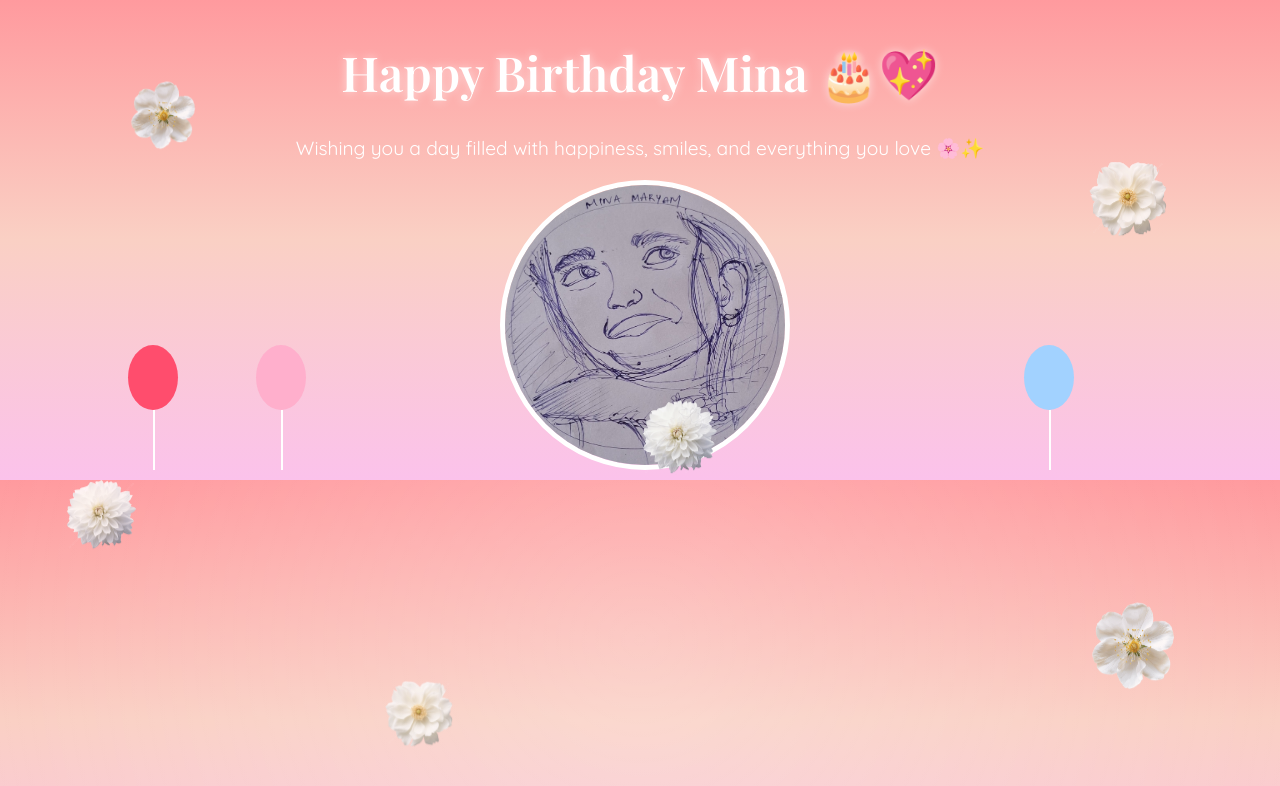
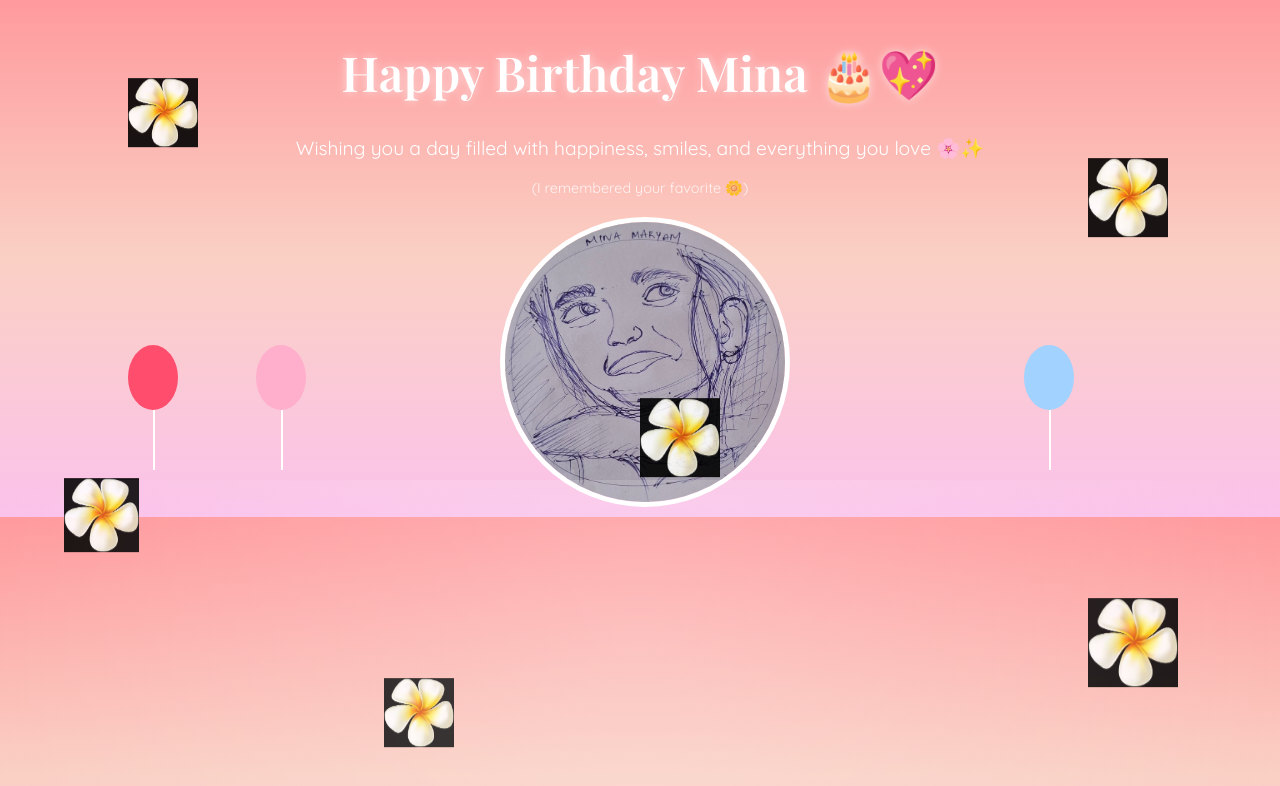
Before and after one commit to adwaith-m/Mina, a plain HTML site: page index.html in a window 1280 px wide. Drawn offline with nearby package versions, Linux system fonts and the light colour scheme.

Commit message:
Update index.html

```diff
--- a/index.html
+++ b/index.html
@@ -113,8 +113,25 @@ p {
 @keyframes floatFlower {
     0%,100% { transform: translateY(0); }
     50% { transform: translateY(-8px); }
+}.plumeria {
+    position: absolute;
+    width: 90px;
+    opacity: 0.9;
+    animation: floatPlumeria 7s ease-in-out infinite;
+    filter: drop-shadow(0 0 8px rgba(255,255,255,0.6));
 }
 
+    @keyframes floatPlumeria {
+    0% {
+        transform: translateY(0px) rotate(0deg);
+    }
+    50% {
+        transform: translateY(-12px) rotate(5deg);
+    }
+    100% {
+        transform: translateY(0px) rotate(0deg);
+    }
+}
 /* 🎉 CONFETTI */
 .confetti {
     position: fixed;
@@ -152,6 +169,7 @@ p {
 <h1>Happy Birthday Mina 🎂💖</h1>
 
 <p>Wishing you a day filled with happiness, smiles, and everything you love 🌸✨</p>
+<p style="font-size:0.9rem; opacity:0.8;">(I remembered your favorite 🌼)</p>
 
 <!-- CARD -->
 <div class="card" onclick="this.classList.toggle('flip')">
@@ -172,12 +190,12 @@ p {
 <div class="balloon" style="left:80%; background:#a2d2ff;"></div>
 
 <!-- 🌸 FLOWERS -->
-<img class="flower" src="flower1.png" style="top:10%; left:10%; width:70px;">
-<img class="flower" src="flower3.png" style="top:20%; left:85%; width:80px;">
-<img class="flower" src="flower4.png" style="top:60%; left:5%; width:75px;">
-<img class="flower" src="flower1.png" style="top:75%; left:85%; width:90px;">
-<img class="flower" src="flower3.png" style="top:85%; left:30%; width:70px;">
-<img class="flower" src="flower4.png" style="top:50%; left:50%; width:80px;">
+<img class="flower" src="plumeria.jpeg" style="top:10%; left:10%; width:70px;">
+<img class="flower" src="plumeria.jpeg" style="top:20%; left:85%; width:80px;">
+<img class="flower" src="plumeria.jpeg" style="top:60%; left:5%; width:75px;">
+<img class="flower" src="plumeria.jpeg" style="top:75%; left:85%; width:90px;">
+<img class="flower" src="plumeria.jpeg" style="top:85%; left:30%; width:70px;">
+<img class="flower" src="plumeria.jpeg" style="top:50%; left:50%; width:80px;">
 
 <div class="bottom-glow"></div>
 <script>
```
